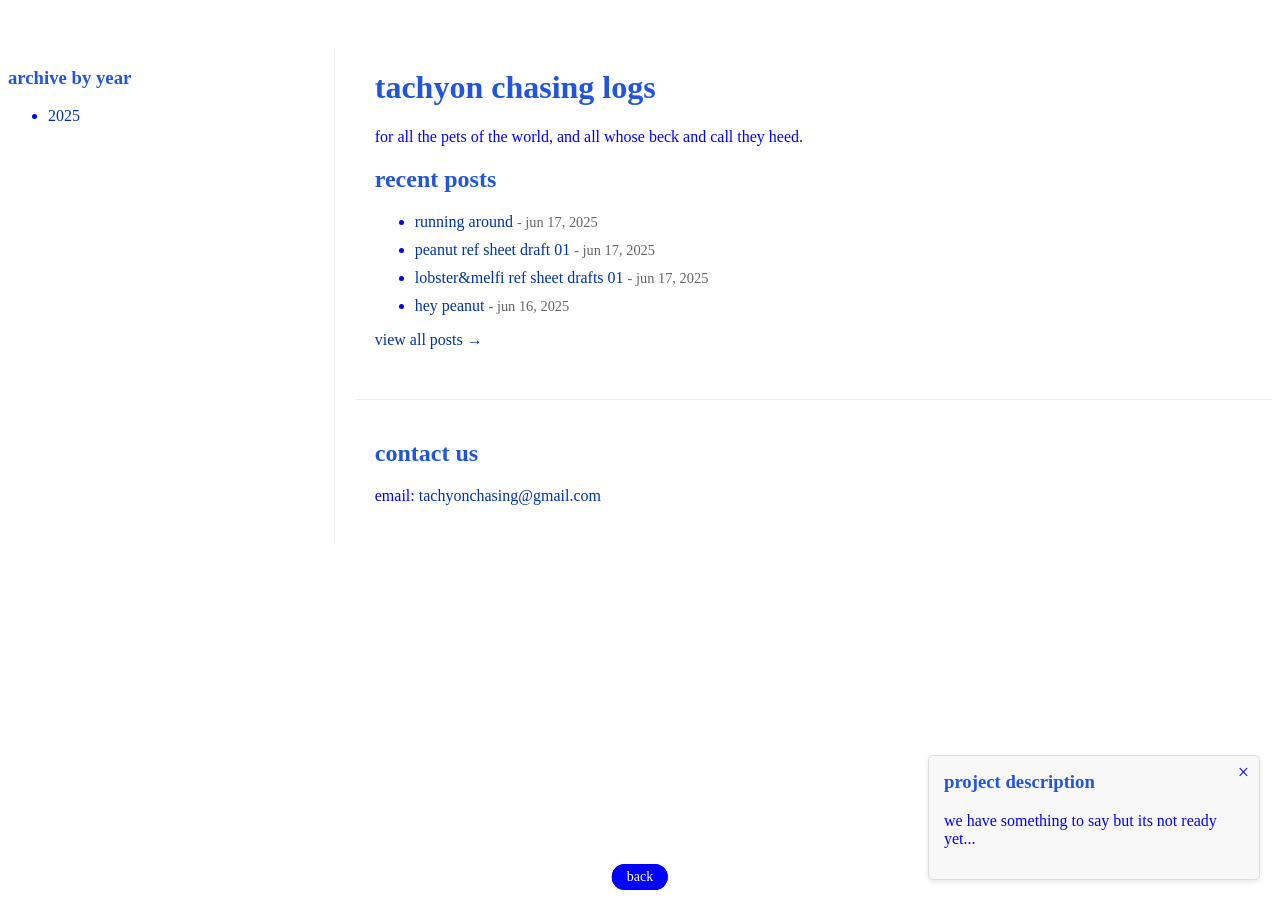
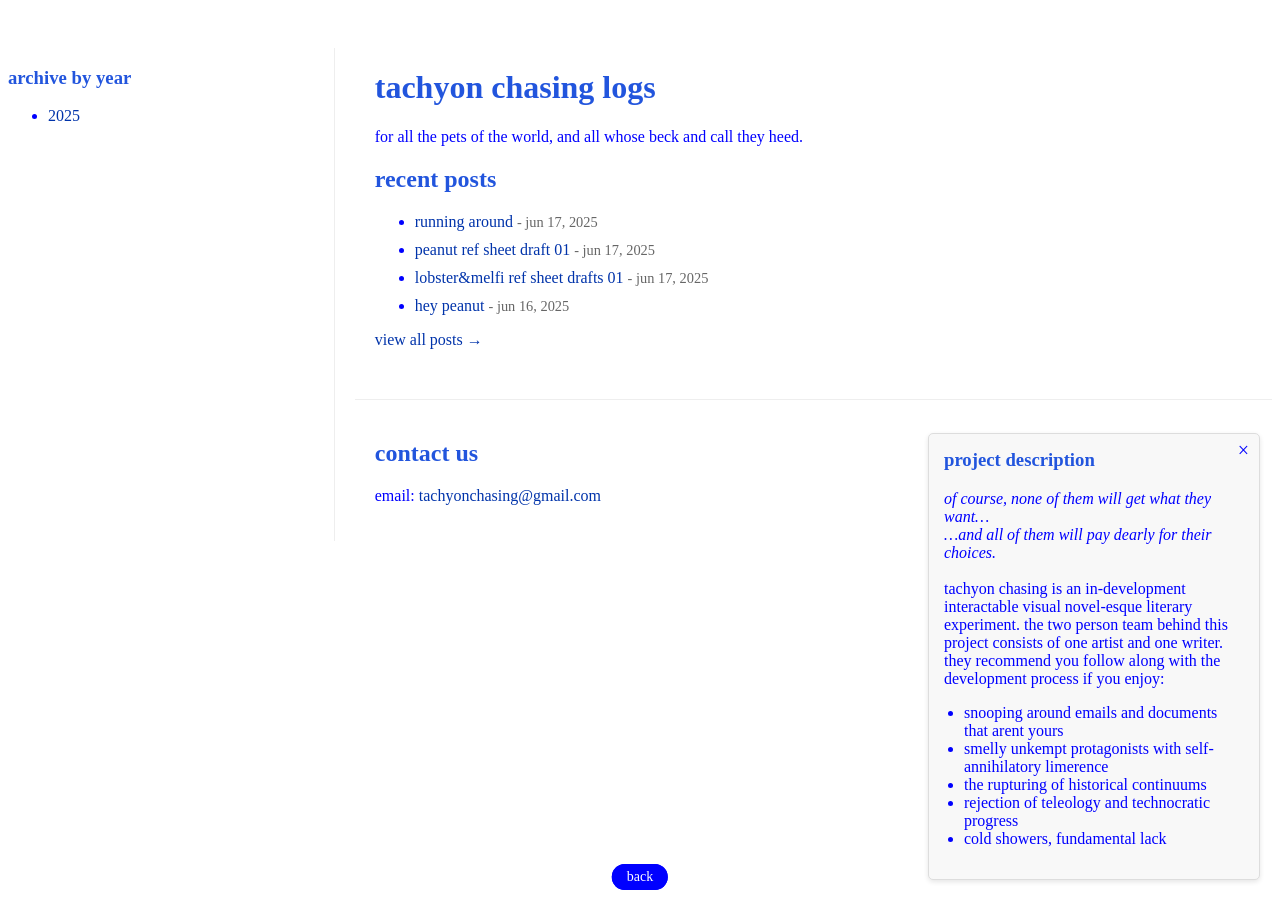
Before and after one commit to catgoesmiao/catgoesmiao.github.io, a Jekyll site: the page built from index.html, in a window 1280 px wide and 900 px high. Built offline with Jekyll 4.4.1, drawn with Linux system fonts in a browser that asks for light colours.

Commit message:
Update default.html

```diff
--- a/_layouts/default.html
+++ b/_layouts/default.html
@@ -81,11 +81,22 @@
     border: 1px solid #ddd;
     border-radius: 5px;
     box-shadow: 0 2px 5px rgba(0,0,0,0.1);
-    z-index: 1000;">
+    z-index: 1000;"
+    max-height: 400px;
+    overflow-y: auto;">
     <span style="position: absolute; top: 5px; right: 10px; font-size: 20px; cursor: pointer;"
       onclick="this.parentElement.style.display='none'">&times;</span>
     <h3 style="margin-top: 0">project description</h3>
-    <p>we have something to say but its not ready yet...</p>
+    <p><em>Of course, none of them will get what they want…</em><br>
+      <em>…and all of them will pay dearly for their choices.</em><br><br>
+      Tachyon Chasing is an in-development interactable visual novel-esque literary experiment. The two person team behind this project consists of one artist and one writer. They recommend you follow along with the development process if you enjoy:
+      <ul style="margin-top: 10px; padding-left: 20px;">
+        <li>snooping around emails and documents that arent yours</li>
+        <li>smelly unkempt protagonists with self-annihilatory limerence</li>
+        <li>the rupturing of historical continuums</li>
+        <li>rejection of teleology and technocratic progress</li>
+        <li>cold showers, fundamental lack</li>
+      </ul></p>
   </div>
   {% endif %}
 
```
